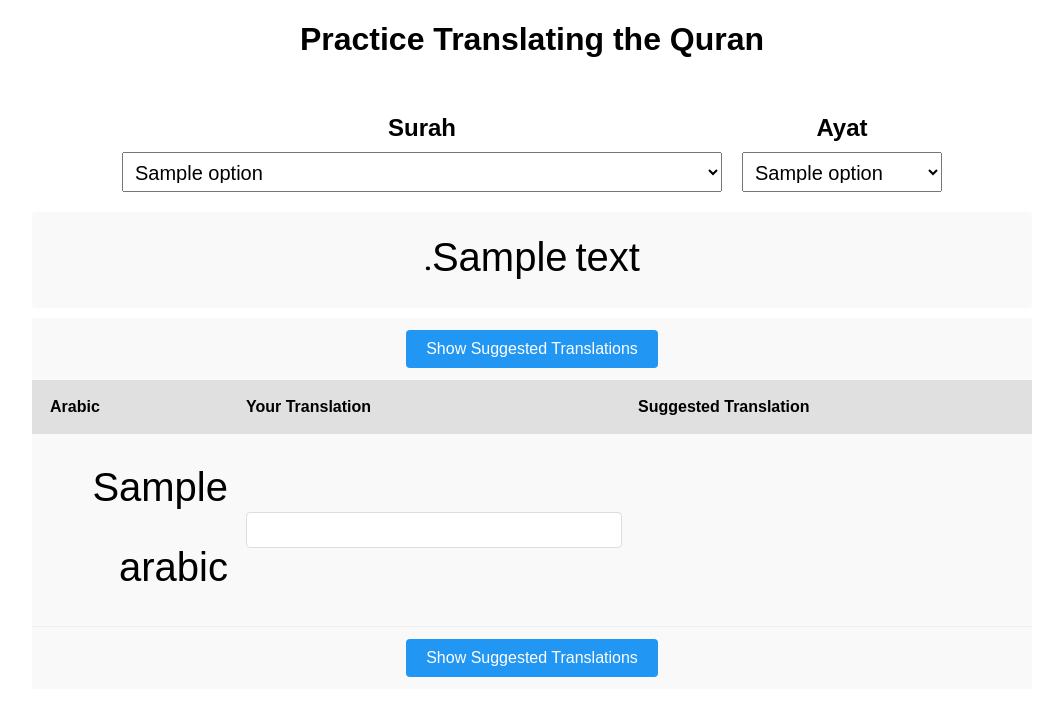
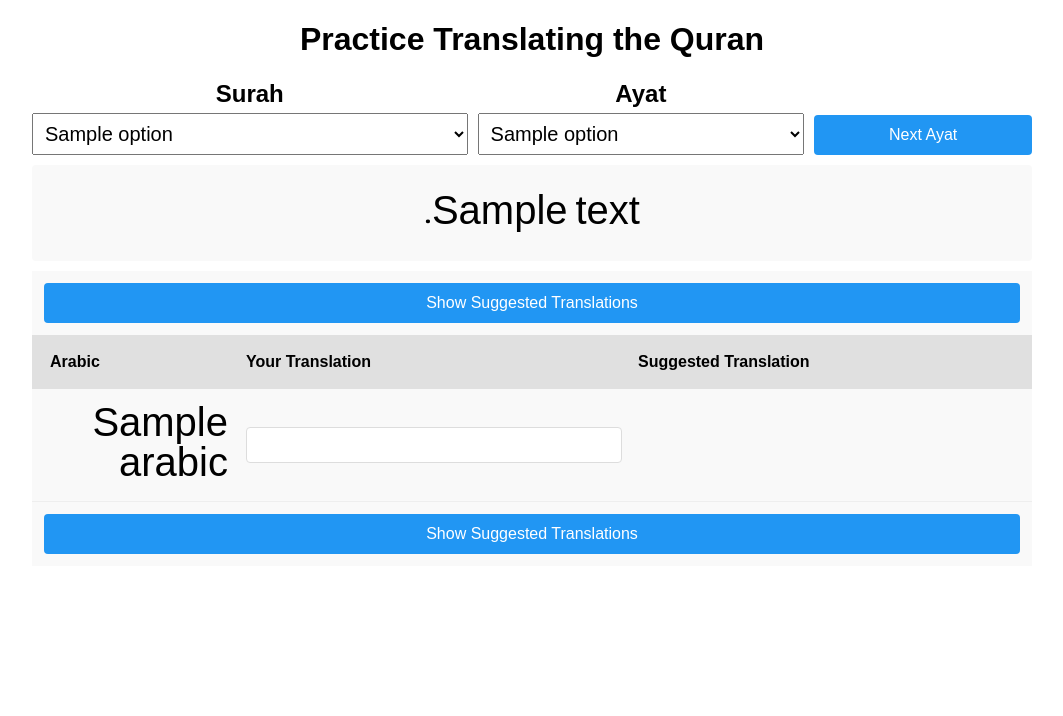
Before and after one commit to zainhussaini/quran-translation-practice, a Flask app: template flaskr/templates/index.html in a window 1280 px wide. Shown: the top 716 px of the page, without its empty margins (108-1171 px from the left). Run offline with Flask 3, Linux system fonts and the light colour scheme; the template is opened without the code that fills it: most values are stand-ins (such as "Sample title", 1, 10 or a date in 2020).

Commit message:
many changes

```diff
--- a/flaskr/app.py
+++ b/flaskr/app.py
@@ -1,7 +1,17 @@
 from flask import Flask, render_template, request, jsonify
 from flaskr.data_reader import get_surah_names, get_ayat_count, get_quran_text, get_arabic_translation_pairs, get_word_morphology, get_lanes_lexicon_link, get_corpus_dictionary_link
+from flaskr.morphology_parser import get_links
 
 app = Flask(__name__)
+
+def get_next_surah_ayat(surah_number, ayat_number):
+    if ayat_number < get_ayat_count(surah_number):
+        return surah_number, ayat_number + 1
+    elif surah_number < 114:
+        return surah_number + 1, 1
+    else:
+        # There is no next ayat.
+        return surah_number, ayat_number
 
 
 @app.route('/', methods=['GET', 'POST'])
@@ -9,31 +19,31 @@ def home():
     if request.method == 'POST':
         selected_surah_number = int(request.form.get('surah'))
         selected_ayat = int(request.form.get('ayat'))
-
-        result = {
-            'surah': selected_surah_number,
-            'ayat': selected_ayat,
-            'quran_text': get_quran_text(selected_surah_number, selected_ayat),
-            'translation_pairs': get_arabic_translation_pairs(selected_surah_number, selected_ayat)
-        }
     else:
         # Show initial selection (first surah and first ayat)
         selected_surah_number = 2
         selected_ayat = 255
-        result = {
-            'surah': selected_surah_number,
-            'ayat': selected_ayat,
-            'quran_text': get_quran_text(selected_surah_number, selected_ayat),
-            'translation_pairs': get_arabic_translation_pairs(selected_surah_number, selected_ayat)
-        }
+
+    translation_pairs = get_arabic_translation_pairs(selected_surah_number, selected_ayat)
+    words_data = []
+    for i, (arabic, translation) in enumerate(translation_pairs, start=1):
+        corpus_dict_link, corpus_word_link, lanes_link = get_links(selected_surah_number, selected_ayat, i)
+        words_data.append((arabic, translation, corpus_dict_link, corpus_word_link, lanes_link))
+
+    result = {
+        'surah': selected_surah_number,
+        'ayat': selected_ayat,
+        'quran_text': get_quran_text(selected_surah_number, selected_ayat),
+        'words_data': words_data
+    }
 
     # Get ayat numbers for the selected surah
     ayat_numbers = list(range(1, get_ayat_count(selected_surah_number) + 1))
 
     return render_template("index.html",
-                           surah_names=get_surah_names(),
-                           ayat_numbers=ayat_numbers,
-                           result=result)
+                         surah_names=get_surah_names(),
+                         ayat_numbers=ayat_numbers,
+                         result=result)
 
 
 @app.route('/get_ayat_count/<int:surah_number>')
--- a/flaskr/data_reader.py
+++ b/flaskr/data_reader.py
@@ -87,3 +87,6 @@ def get_lanes_lexicon_link(lanes_root: str) -> str | None:
 
 def get_corpus_dictionary_link(corpus_root: str) -> str:
     return f"https://corpus.quran.com/qurandictionary.jsp?q={corpus_root}"
+
+def get_corpus_word_link(surah_number: int, ayat_number: int, word_number: int) -> str:
+    return f"https://corpus.quran.com/wordmorphology.jsp?location={surah_number}:{ayat_number}:{word_number}"
--- a/flaskr/static/styles.css
+++ b/flaskr/static/styles.css
@@ -11,26 +11,58 @@ body {
 
 .container {
     display: flex;
-    justify-content: center;
-    margin: 10px;
+    flex-direction: column;
+    gap: 10px;
+    margin: 10px auto;
+    width: 1000px;
+    max-width: 100%;
 }
 
-.column {
-    margin: 10px;
+.selection-row {
+    display: flex;
+    align-items: flex-end;
+    gap: 10px;
+    flex-wrap: wrap;
+}
+
+.selection-item {
+    display: flex;
+    flex-direction: column;
+    gap: 5px;
+    min-width: 200px;
+}
+
+.selection-item:first-child {
+    flex: 2;
+}
+
+.selection-item:nth-child(2) {
+    flex: 1.5;
+}
+
+.selection-item:last-child {
+    flex: 1;
+}
+
+.selection-item h3 {
+    font-size: 24px;
+    margin: 0;
 }
 
 select {
     font-size: 20px;
     padding: 8px;
     height: 40px;
+    width: 100%;
+    min-width: 200px;
+}
+
+#surahSelect {
+    flex: 2;
 }
 
 #ayatSelect {
-    width: 200px;
-}
-
-#surahSelect {
-    width: 600px;
+    flex: 1;
 }
 
 h3 {
@@ -98,7 +130,7 @@ h3 {
     font-family: 'Naskh', Arial, sans-serif;
     font-size: 40px;
     direction: rtl;
-    line-height: 2;
+    line-height: 1;
     padding: 8px 10px;
     text-align: right;
 }
@@ -129,7 +207,6 @@ h3 {
 
 .control-button {
     padding: 10px 20px;
-    margin: 0 10px;
     font-size: 16px;
     background-color: #2196f3;
     color: white;
@@ -137,6 +214,9 @@ h3 {
     border-radius: 4px;
     cursor: pointer;
     transition: background-color 0.3s;
+    height: 40px;
+    white-space: nowrap;
+    width: 100%;
 }
 
 .control-button:hover {
--- a/flaskr/templates/index.html
+++ b/flaskr/templates/index.html
@@ -4,7 +4,7 @@
 <head>
     <meta charset="UTF-8">
     <meta name="viewport" content="width=device-width, initial-scale=1.0">
-    <title>Selection Page</title>
+    <title>Quran Translation Practice</title>
     <link rel="stylesheet" href="{{ url_for('static', filename='styles.css') }}">
 </head>
 
@@ -12,23 +12,26 @@
     <h1>Practice Translating the Quran</h1>
     <form method="POST" id="selectionForm">
         <div class="container">
-            <div class="column">
+            <div class="selection-row">
+                <div class="selection-item">
                     <h3>Surah</h3>
                     <select name="surah" id="surahSelect">
                         {% for option in surah_names %}
-                    <option value="{{ loop.index }}" {% if result and result.surah|int==loop.index %}selected{% endif
-                        %}>{{ option }}</option>
+                        <option value="{{ loop.index }}" {% if result and result.surah|int == loop.index %}selected{% endif %}>{{ option }}</option>
                         {% endfor %}
                     </select>
                 </div>
-            <div class="column">
+                <div class="selection-item">
                     <h3>Ayat</h3>
                     <select name="ayat" id="ayatSelect">
                         {% for option in ayat_numbers %}
-                    <option value="{{ option }}" {% if result and result.ayat|int==option|int %}selected{% endif %}>{{
-                        option }}</option>
+                        <option value="{{ option }}" {% if result and result.ayat|int == option|int %}selected{% endif %}>{{ option }}</option>
                         {% endfor %}
                     </select>
+                </div>
+                <div class="selection-item">
+                    <button type="button" id="nextAyat" class="control-button">Next Ayat</button>
+                </div>
             </div>
         </div>
     </form>
@@ -36,7 +39,7 @@
     <div class="result-container">
         <p class="quran-text">{{ result.quran_text }}</p>
 
-        {% if result and result.translation_pairs %}
+        {% if result and result.words_data %}
         <div class="translation-grid">
             <div class="grid-controls top">
                 <button id="showAnswersTop" class="control-button">Show Suggested Translations</button>
@@ -46,13 +49,26 @@
                 <div class="grid-cell">Your Translation</div>
                 <div class="grid-cell">Suggested Translation</div>
             </div>
-            {% for arabic, translation in result.translation_pairs %}
+            {% for arabic, translation, corpus_dict_link, corpus_word_link, lanes_link in result.words_data %}
             <div class="grid-row">
                 <div class="grid-cell arabic">{{ arabic }}</div>
                 <div class="grid-cell">
                     <input type="text" class="translation-input">
                 </div>
-                <div class="grid-cell translation hidden">{{ translation }}</div>
+                <div class="grid-cell translation hidden">
+                    <div class="translation-text">{{ translation }}</div>
+                    <div class="links">
+                        {% if corpus_word_link %}
+                        <a href="{{ corpus_word_link }}" target="_blank" class="link-item">Corpus Word</a>
+                        {% endif %}
+                        {% if corpus_dict_link %}
+                        <a href="{{ corpus_dict_link }}" target="_blank" class="link-item">Corpus Dictionary</a>
+                        {% endif %}
+                        {% if lanes_link %}
+                        <a href="{{ lanes_link }}" target="_blank" class="link-item">Lanes Lexicon</a>
+                        {% endif %}
+                    </div>
+                </div>
             </div>
             {% endfor %}
             <div class="grid-controls bottom">
@@ -66,22 +82,55 @@
         const form = document.getElementById('selectionForm');
         const surahSelect = document.getElementById('surahSelect');
         const ayatSelect = document.getElementById('ayatSelect');
+        const nextAyatButton = document.getElementById('nextAyat');
+        const showAnswersTopButton = document.getElementById('showAnswersTop');
+        const showAnswersBottomButton = document.getElementById('showAnswersBottom');
 
         // Function to submit the form
         function submitForm() {
             form.submit();
         }
 
-        // Function to show translations
-        function showTranslations() {
+        // Function to toggle translations
+        function toggleTranslations() {
             const correctTranslations = document.querySelectorAll('.translation');
+            const isHidden = correctTranslations[0].classList.contains('hidden');
+
             correctTranslations.forEach(translation => {
-                translation.classList.remove('hidden');
+                translation.classList.toggle('hidden');
             });
+
+            // Update button text
+            const newText = isHidden ? 'Hide Suggested Translations' : 'Show Suggested Translations';
+            showAnswersTopButton.textContent = newText;
+            showAnswersBottomButton.textContent = newText;
         }
 
+        // Handle next ayat button click
+        nextAyatButton.addEventListener('click', function() {
+            const currentSurah = parseInt(surahSelect.value);
+            const currentAyat = parseInt(ayatSelect.value);
+
+            // Get the next ayat count
+            fetch(`/get_ayat_count/${currentSurah}`)
+                .then(response => response.json())
+                .then(data => {
+                    if (currentAyat < data.count) {
+                        // Just increment the ayat
+                        ayatSelect.value = currentAyat + 1;
+                    } else if (currentSurah < 114) {
+                        // Move to next surah, ayat 1
+                        surahSelect.value = currentSurah + 1;
+                        ayatSelect.value = 1;
+                    }
+                    // Submit form to update the view
+                    submitForm();
+                })
+                .catch(error => console.error('Error:', error));
+        });
+
         // Handle surah change
-        surahSelect.addEventListener('change', function () {
+        surahSelect.addEventListener('change', function() {
             const selectedSurahNumber = this.value;
 
             // Reset ayat select to first option
@@ -110,9 +159,9 @@
         // Handle ayat change
         ayatSelect.addEventListener('change', submitForm);
 
-        // Handle showing answers for both buttons
-        document.getElementById('showAnswersTop').addEventListener('click', showTranslations);
-        document.getElementById('showAnswersBottom').addEventListener('click', showTranslations);
+        // Handle showing/hiding answers for both buttons
+        showAnswersTopButton.addEventListener('click', toggleTranslations);
+        showAnswersBottomButton.addEventListener('click', toggleTranslations);
     </script>
 </body>
 
```
Also changed, not shown: other parts of flaskr/static/styles.css (+104 -2 lines), flaskr/morphology_parser.py (added, +54 -0 lines). Lines whose indentation alone changed are shown as unchanged.
